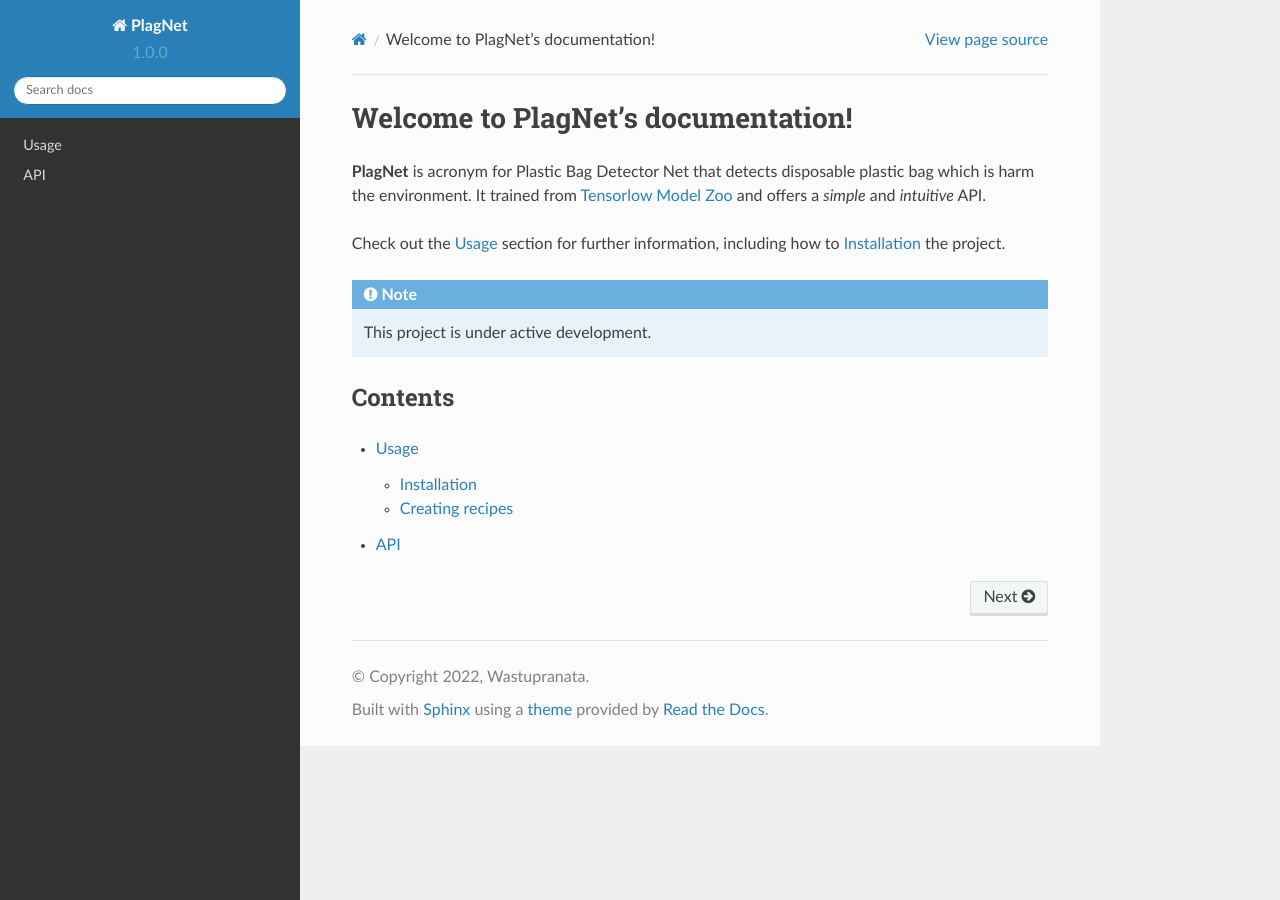
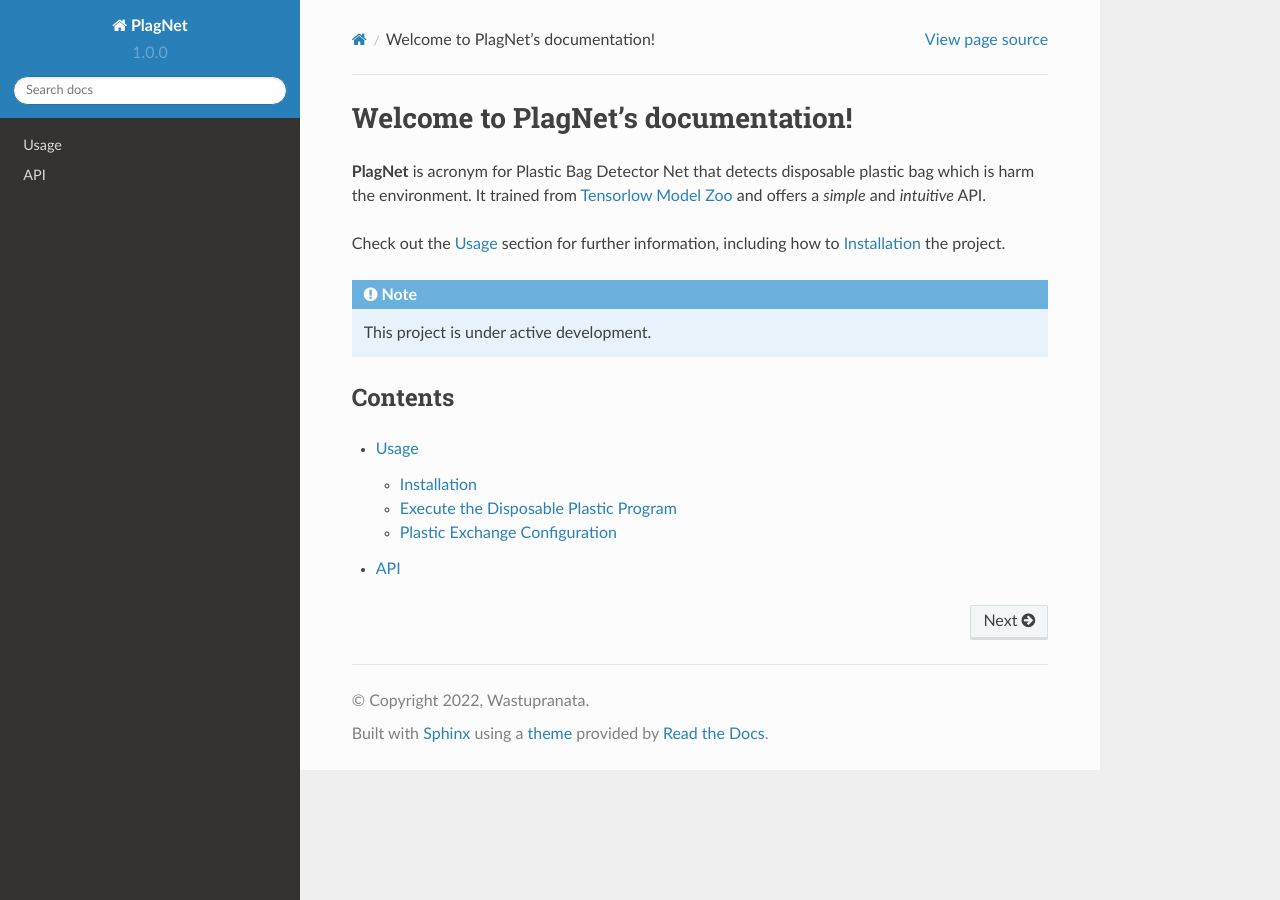
Before and after one commit to leomatt547/plagnet, a Sphinx documentation site: the page built from docs/source/index.rst, in a window 1280 px wide. Built offline with Sphinx 7.4.7 and the Read the Docs theme 2.0.0, drawn with Linux system fonts in a browser that asks for light colours; some of the changed lines change nothing that is shown.

Commit message:
add documentation

```diff
--- a/docs/source/usage.rst
+++ b/docs/source/usage.rst
@@ -6,14 +6,32 @@
 Installation
 ------------
 
-To use Lumache, first install it using pip:
+To use PlagNet, first clone or download it as zip:
 
 .. code-block:: console
 
-   (.venv) $ pip install lumache
+   (.venv) $ git clone https://github.com/leomatt547/plagnet.git
 
-Creating recipes
-----------------
+Execute the Disposable Plastic Program
+--------------------------------------
+
+To run the program, input command as below:
+
+.. code-block:: console
+
+   $ python plastic_detection.py
+
+Plastic Exchange Configuration
+------------------------------
+For several objects that have detected as disposable plastic bag, the program will count how many reusable plastic bag that you can get.
+The configuration for exchange condition can be seen in as follow:
+
+.. code-block:: console
+
+   # Set plastic bag exchange conditions here
+   small_cond = 15  # items
+   medium_cond = 10  # items
+   large_cond = 5  # items
 
 To retrieve a list of random ingredients,
 you can use the ``lumache.get_random_ingredients()`` function:
```
